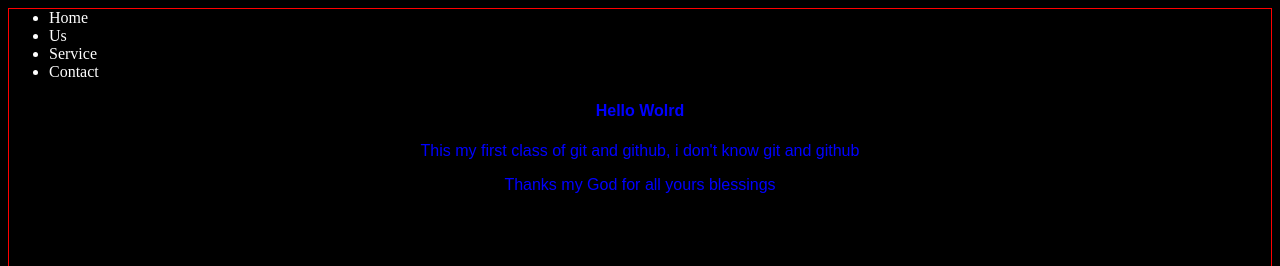
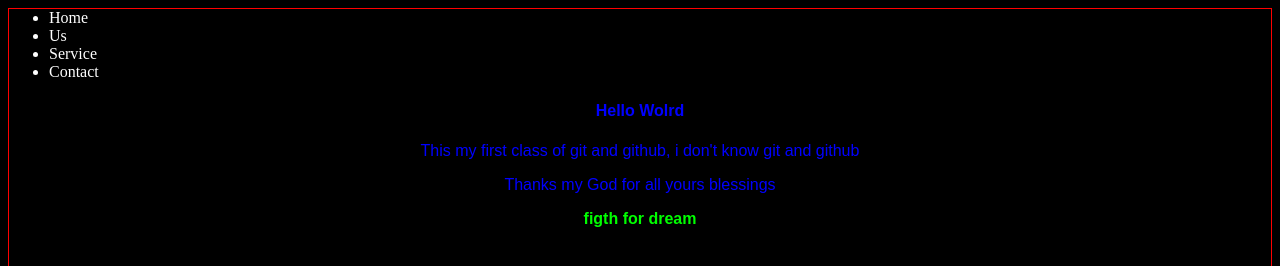
Before and after one commit to 4RCH1T3CT/myblog, a plain HTML site: page contact.html in a window 1280 px wide. Shown: the top 266 px of the page. Drawn offline with Linux system fonts and the light colour scheme.

Commit message:
esto es un cambio en el master de css y contenido en el contacto viejo

```diff
--- a/contact.html
+++ b/contact.html
@@ -19,6 +19,7 @@
                 <h4>Hello Wolrd</h4>
                 <p>This my first class of git and github, i don't know git and github</p>
                 <p>Thanks my God for all yours blessings</p>
+                <p id="dream">figth for dream</p>
             </section>
         </main>
         <footer>
--- a/style.css
+++ b/style.css
@@ -14,3 +14,8 @@ body{
     background-color: #000;
     border: 1px solid #ff0000;
 }
+
+#dream{
+    color: #00ff00;
+    font-weight: 700;
+}
```
